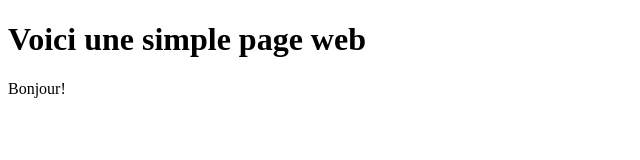
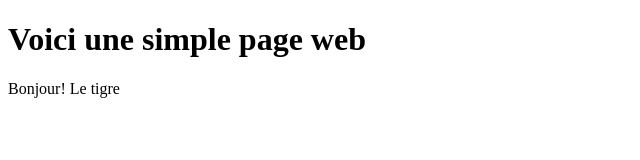
Before and after one commit to francisSP/d73-labo-git-02, a plain HTML site: page index.html in a window 1280 px wide. Shown: the full height of the page, 0-640 px from the left. Drawn offline with Linux system fonts and the light colour scheme.

Commit message:
J'ai ajouté le nom de mon animal préféré

```diff
--- a/index.html
+++ b/index.html
@@ -4,7 +4,7 @@
 
 	<h1>Voici une simple page web</h1>
 
-	<p>Bonjour!</p>
+	<p>Bonjour! Le tigre</p>
 
 	</body>
 </html>
```
